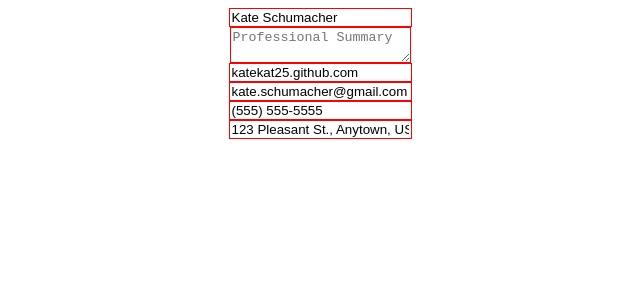
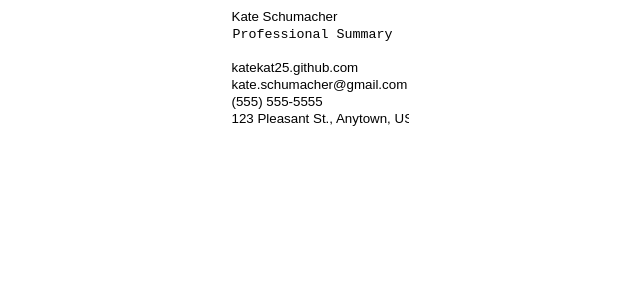
Before and after one commit to katekat25/cv-application, a React (Vite) app: page / in a window 1280 px wide. Shown: the top 300 px of the page, without its empty margins (320-960 px from the left). Built offline with nearby package versions, Linux system fonts and the light colour scheme.

Commit message:
Render changes in input

```diff
--- a/src/EditableTextArea.jsx
+++ b/src/EditableTextArea.jsx
@@ -1,9 +1,25 @@
-// import { useState } from "react"
+import { useState } from "react"
 
 function EditableTextArea(props) {
+    const [isFocused, setIsFocused] = useState(false);
+    const [inputValue, setInputValue] = useState(props.value);
+
+    const handleBlur = () => {
+        setIsFocused(false);
+    }
+
+    const handleInputChange = (event) => {
+        setInputValue(event.target.value);
+    }
+
     return <div>
-        <textarea placeholder={props.placeholder} className={props.className}/>
-        </div>
+        <textarea
+            value={inputValue}
+            onChange={handleInputChange}
+            className={isFocused ? props.className : props.className + " unfocused"}
+            onBlur={handleBlur}
+            onFocus={() => setIsFocused(true)} />
+    </div>
 }
 
 export { EditableTextArea }
--- a/src/EditableTextBox.jsx
+++ b/src/EditableTextBox.jsx
@@ -1,9 +1,25 @@
-// import { useState } from "react"
+import { useState } from "react"
 
 function EditableTextBox(props) {
+    const [isFocused, setIsFocused] = useState(false);
+    const [inputValue, setInputValue] = useState(props.value);
+
+    const handleBlur = () => {
+        setIsFocused(false);
+    }
+
+    const handleInputChange = (event) => {
+        setInputValue(event.target.value);
+    }
+
     return <div>
-        <input type={props.type} value={props.value} className={props.className}/>
-        </div>
+        <input type={props.type}
+            value={inputValue}
+            onChange={handleInputChange}
+            className={isFocused ? props.className : props.className + " unfocused"}
+            onBlur={handleBlur}
+            onFocus={() => setIsFocused(true)} />
+    </div>
 }
 
 export { EditableTextBox }
--- a/src/Header.jsx
+++ b/src/Header.jsx
@@ -4,7 +4,7 @@ import { EditableTextArea } from "./EditableTextArea.jsx"
 function Header() {
     return <div className="header">
         <EditableTextBox type="text" value="Kate Schumacher" className="header-item"/>
-        <EditableTextArea placeholder="Professional Summary" className="header-item"/>
+        <EditableTextArea value="Professional Summary" className="header-item"/>
         <EditableTextBox type="text" value="katekat25.github.com" className="header-item"/>
         <EditableTextBox type="email" value="kate.schumacher@gmail.com" className="header-item"/>
         <EditableTextBox type="tel" value="(555) 555-5555" className="header-item"/>
--- a/src/index.css
+++ b/src/index.css
@@ -1,3 +1,7 @@
+textarea {
+  resize: none;
+}
+
 .header {
   display: flex;
   flex-direction: column;
@@ -9,3 +13,7 @@
   flex-direction: column;
   border: 1px solid red;
 }
+
+.unfocused {
+  border: none;
+}
```
